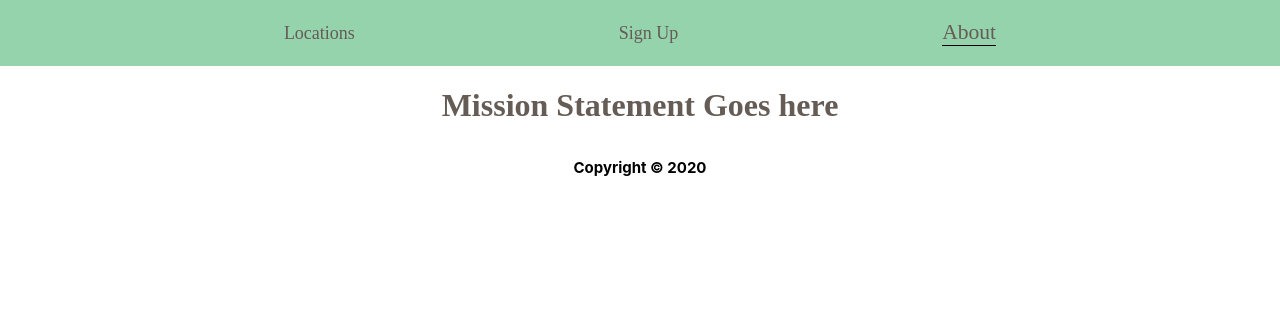
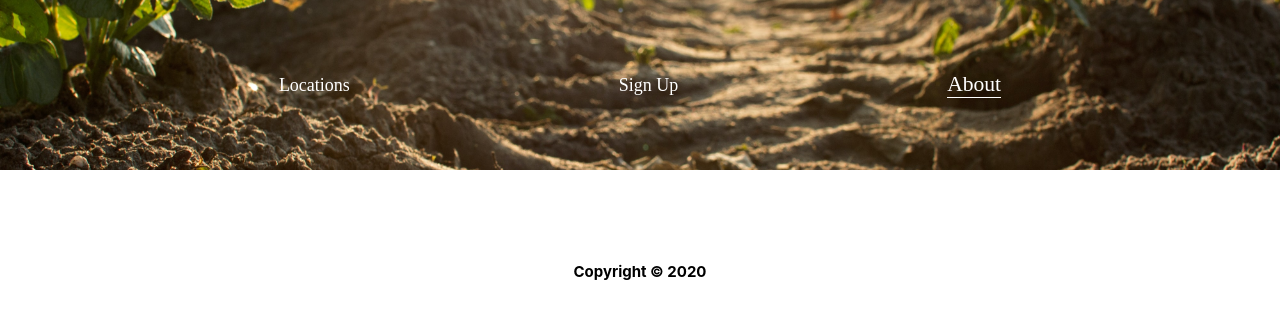
Before and after one commit to devrlora/devrlora.github.io, a React (Create React App) app in the folder compost-nyc/: page /about in a window 1280 px wide. Shown: the top 318 px of the page. Built offline with nearby package versions, Linux system fonts and the light colour scheme.

Commit message:
add a background image

```diff
--- a/compost-nyc/src/styling/Navbar.css
+++ b/compost-nyc/src/styling/Navbar.css
@@ -2,14 +2,15 @@
     text-decoration: none;
 }
 a,h1{
-    color:#655c56;
+    color:White;
     font-family: 'ConcertOne-Regular';
   }
 
+  /* Adds a highlight when then element is selected */
 .active-tab{
-    color:#655c56;
+    color: white;
     font-size: larger;
-    border-bottom: 1px solid black;
+    border-bottom: 1px solid white;
 }
 
 
@@ -18,7 +19,10 @@
     flex-direction: row;
     justify-content: space-evenly;
     align-items: center;
-    background-color: #94d3ac;
-    padding: 20px;
+    background-image: url('../images/compost.jpg');
+    background-size: cover;
+    background-position: center;
+    padding: 10px;
+    height: 150px;
     font-size: large;
 }
```
